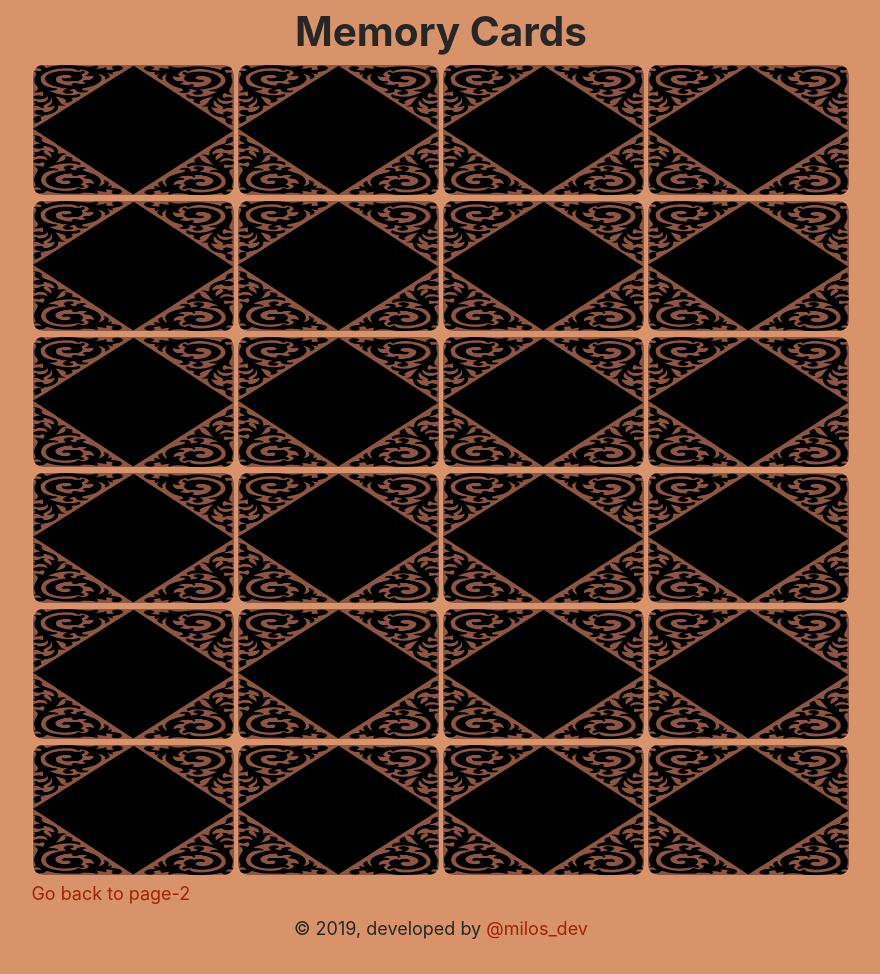
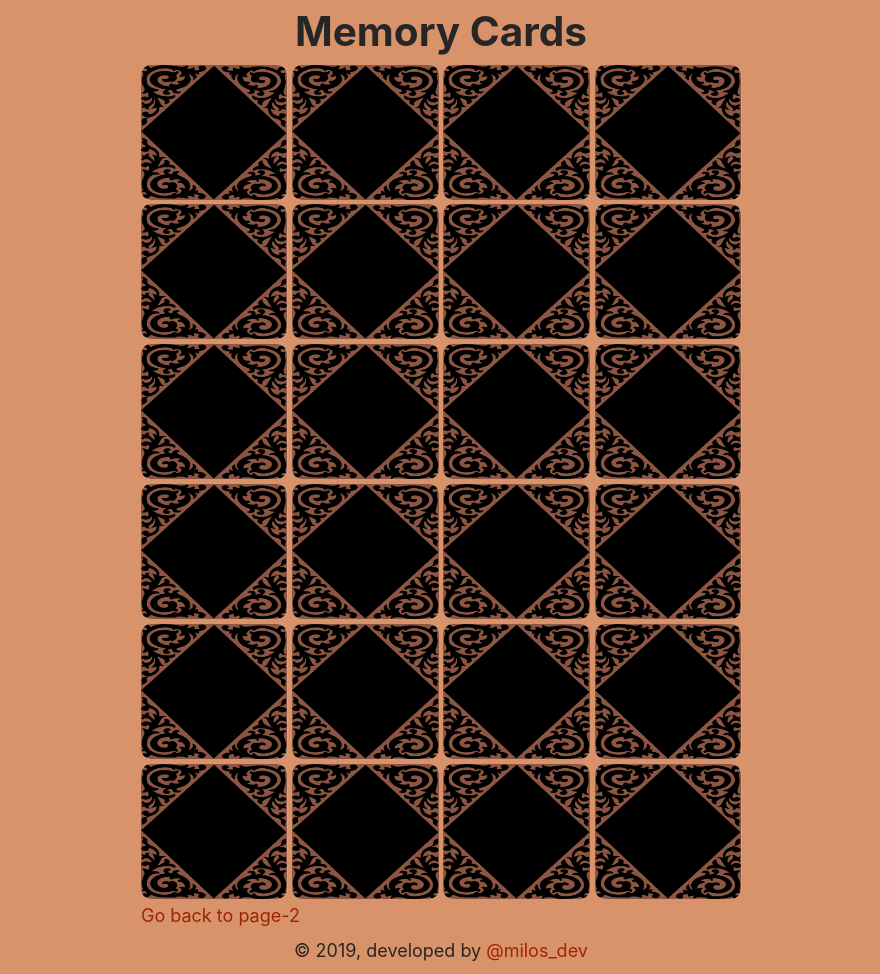
Before and after one commit to obrovacm/memory-cards, a Gatsby site: page / in a window 1280 px wide. Shown: the whole page, without its empty margins (199-1079 px from the left). Before the commit the page ends 952 px from the top, so only its background shows below. Built offline with nearby package versions, Linux system fonts and the light colour scheme; Gatsby itself is replaced by a stand-in of ours.

Commit message:
I forgot what's new

```diff
--- a/src/components/card/card.js
+++ b/src/components/card/card.js
@@ -4,8 +4,16 @@ import React from "react"
 import styles from "./card.module.scss"
 import backSVG from "../../images/card-back.png"
 
-const Card = props => (
-  <div className={styles.card}>
+const Card = props => {
+  // const { class, flip, face } = props
+  return (
+    <div
+      className={styles.card + " " + props.class}
+      // onClick={() => this.openLightbox(index)}
+      // onKeyDown={() => this.openLightbox(index)}
+      // role="button"
+      // tabIndex="0"
+    >
       <div className={styles.face}>
         {/* <Img fluid={props.face.childImageSharp.fluid} alt={props.face.name} /> */}
       </div>
@@ -14,4 +22,5 @@ const Card = props => (
       </div>
     </div>
   )
+}
 export default Card
--- a/src/components/card/card.module.scss
+++ b/src/components/card/card.module.scss
@@ -2,20 +2,17 @@
 
 .card {
   position: relative;
-  width: 24.5%;
-  margin: 0 0.5% 0.75% 0;
+  width: calc(25% - 0.2em);
+  margin: 0 calc(0.8em / 3) calc(0.8em / 3) 0;
   &:nth-child(4n) {
     margin-right: 0;
   }
-  height: 85px;
+  height: 90px;
   @include sm-screen {
-    height: 100px;
+    height: 120px;
   }
   @include md-screen {
-    height: 120px;
-  }
-  @include lg-screen {
-    height: 130px;
+    height: 135px;
   }
 }
 
--- a/src/components/deck/deck.module.scss
+++ /dev/null
@@ -1 +0,0 @@
-@import "src/components/layout/variables.scss";
--- a/src/components/layout/layout.module.scss
+++ b/src/components/layout/layout.module.scss
@@ -42,12 +42,6 @@ code {
   @include md-screen {
     margin: $margin-md;
   }
-  @include lg-screen {
-    margin: $margin-lg;
-  }
-  @include xlg-screen {
-    margin: $margin-xlg;
-  }
 }
 
 .content {
--- a/src/components/layout/variables.scss
+++ b/src/components/layout/variables.scss
@@ -14,9 +14,7 @@ $primary: $reddish;
 
 $margin-min: 0 1em;
 $margin-sm: 0 6vw;
-$margin-md: 0 12vw;
-$margin-lg: 0 18vw;
-$margin-xlg: 0 28vw;
+$margin-md: 0 calc((100vw - 600px) / 2);
 
 @mixin sm-screen {
   @media (min-width: 420px) {
--- /dev/null
+++ b/src/components/table/deck.js
@@ -0,0 +1,20 @@
+const Deck = []
+class Cardlet {
+  constructor(name) {
+    this.name = name
+    this.flipped = false
+    this.matched = false
+    this.id = ++ID
+    Deck.push(this)
+  }
+  static ID = 0
+
+  flip = () => {
+    this.flipped = !this.flipped
+  }
+  match = () => {
+    this.matched = !this.matched
+  }
+}
+
+export default Deck
--- a/src/components/table/table.js
+++ b/src/components/table/table.js
@@ -1,5 +1,5 @@
 import React, { Component } from "react"
-// import Deck from "../deck/deck"
+// import Deck from "./deck"
 import Card from "../card/card"
 import styles from "./table.module.scss"
 
@@ -15,7 +15,9 @@ export default class table extends Component {
   renderCards = () => {
     const cards = []
     for (let i = 0; i < 24; i++) {
-      cards.push(<Card back={this.props.data.backPattern} key={i} />)
+      cards.push(
+        <Card face={this.props.data.faceImg} flip={"funkcija"} key={i} />
+      )
     }
     // uvedi Deck
     return cards
@@ -24,11 +26,6 @@ export default class table extends Component {
   render() {
     const cards = this.renderCards()
     console.log(this.props, "this.props")
-    return (
-      <div className={styles.table}>
-        {/* <Card back={this.props.data.backPattern} /> */}
-        {cards}
-      </div>
-    )
+    return <div className={styles.table}>{cards}</div>
   }
 }
```
Also changed, not shown: src/components/table/table.module.scss (+0 -15 lines), src/components/deck/deck.js (deleted). Lines whose indentation alone changed are shown as unchanged.
